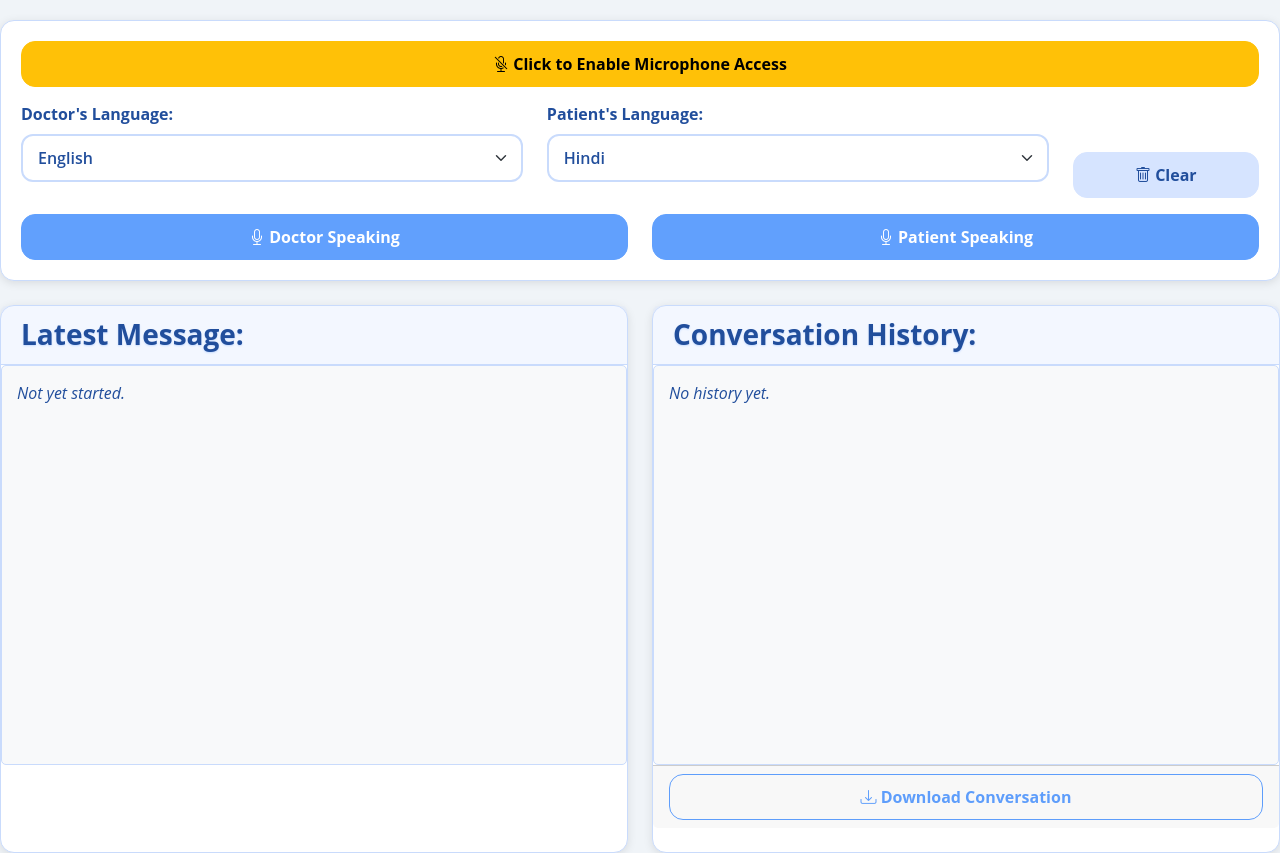
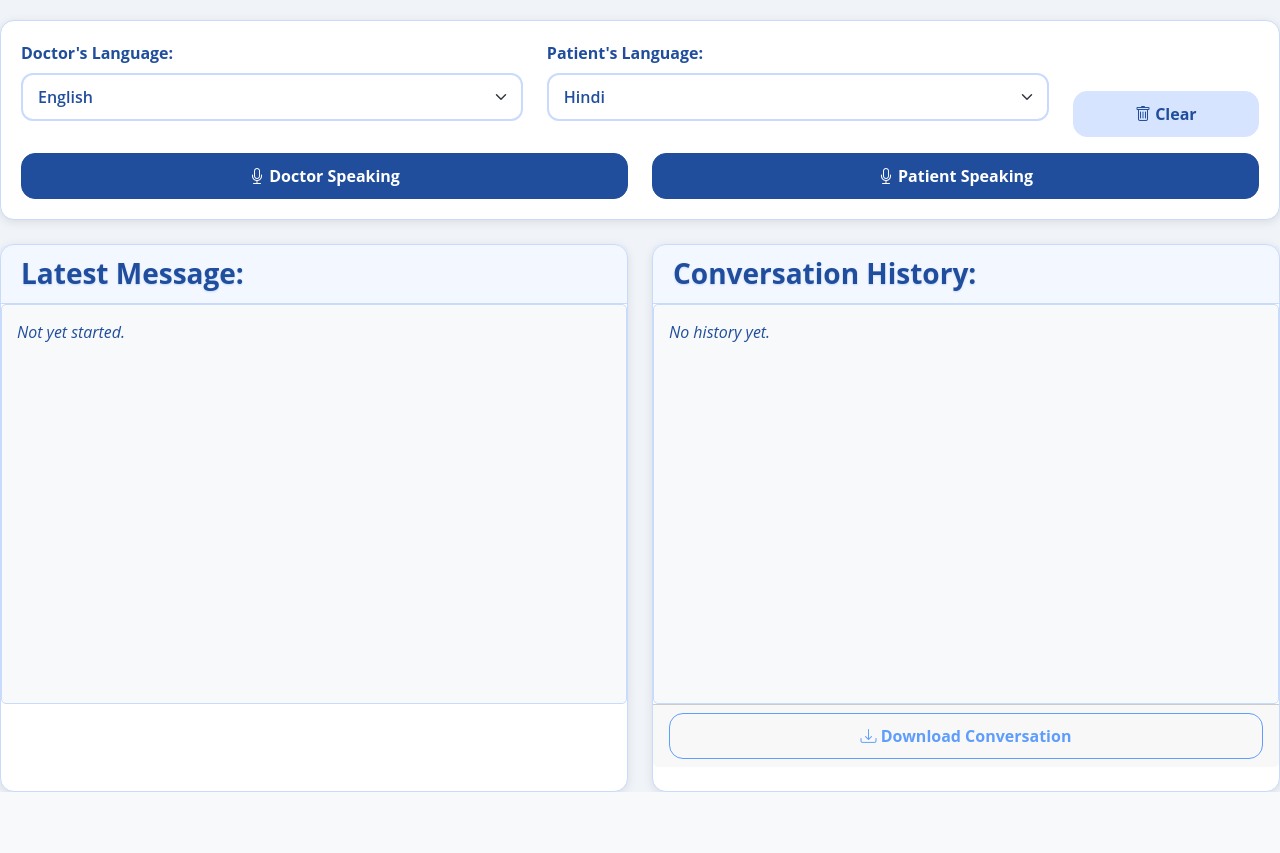
Before and after one commit to VBK-2102/combine_code1, a Flask app: page /translator in a window 1280 px wide. Shown: the part 151-1004 px from the top of the page. After the commit the page ends 943 px from the top, so only its background shows below. Run offline with Flask 3, Linux system fonts and the light colour scheme; some libraries are stand-ins or nearby versions.

Commit message:
Update translator.html

```diff
--- a/templates/translator.html
+++ b/templates/translator.html
@@ -74,28 +74,6 @@
             z-index: 1000;
             display: none;
         }
-        .btn-microphone {
-            position: relative;
-        }
-        .recording-indicator {
-            position: absolute;
-            top: -5px;
-            right: -5px;
-            width: 15px;
-            height: 15px;
-            background-color: red;
-            border-radius: 50%;
-            display: none;
-            animation: pulse 1.5s infinite;
-        }
-        @keyframes pulse {
-            0% { transform: scale(0.95); opacity: 0.7; }
-            50% { transform: scale(1.1); opacity: 1; }
-            100% { transform: scale(0.95); opacity: 0.7; }
-        }
-        #mic-permission-btn {
-            margin-bottom: 15px;
-        }
     </style>
 </head>
 <body>
@@ -115,9 +93,6 @@
 
                 <div class="card settings-card mb-4">
                     <div class="card-body">
-                        <button id="mic-permission-btn" class="btn btn-warning w-100">
-                            <i class="bi bi-mic-mute"></i> Click to Enable Microphone Access
-                        </button>
                         <form id="translator-form">
                             <div class="row">
                                 <div class="col-md-5">
@@ -151,15 +126,13 @@
 
                             <div class="row mt-3">
                                 <div class="col-md-6">
-                                    <button id="doctor-btn" type="button" class="btn btn-primary w-100 btn-microphone" disabled>
+                                    <button id="doctor-btn" type="button" class="btn btn-primary w-100">
                                         <i class="bi bi-mic"></i> <span class="btn-label">Doctor Speaking</span>
-                                        <span class="recording-indicator" id="doctor-recording"></span>
                                     </button>
                                 </div>
                                 <div class="col-md-6">
-                                    <button id="patient-btn" type="button" class="btn btn-primary w-100 btn-microphone" disabled>
+                                    <button id="patient-btn" type="button" class="btn btn-primary w-100">
                                         <i class="bi bi-mic"></i> <span class="btn-label">Patient Speaking</span>
-                                        <span class="recording-indicator" id="patient-recording"></span>
                                     </button>
                                 </div>
                             </div>
@@ -222,46 +195,10 @@
         });
         const audioPlayer = new Audio();
         let isProcessing = false;
-        let mediaStream = null;
 
         // Status alert elements
         const statusAlert = document.getElementById('status-alert');
         const alertMessage = document.getElementById('alert-message');
-        const micPermissionBtn = document.getElementById('mic-permission-btn');
-        const doctorBtn = document.getElementById('doctor-btn');
-        const patientBtn = document.getElementById('patient-btn');
-
-        // Request microphone permission
-        micPermissionBtn.addEventListener('click', () => {
-            navigator.mediaDevices.getUserMedia({ audio: true })
-                .then(stream => {
-                    mediaStream = stream;
-                    micPermissionBtn.innerHTML = '<i class="bi bi-mic"></i> Microphone Access Granted';
-                    micPermissionBtn.classList.remove('btn-warning');
-                    micPermissionBtn.classList.add('btn-success');
-                    micPermissionBtn.disabled = true;
-
-                    // Enable the recording buttons
-                    doctorBtn.disabled = false;
-                    patientBtn.disabled = false;
-
-                    showAlert('Microphone access granted', 'success');
-
-                    // Stop all tracks when window is closed
-                    window.addEventListener('beforeunload', () => {
-                        if (mediaStream) {
-                            mediaStream.getTracks().forEach(track => track.stop());
-                        }
-                    });
-                })
-                .catch(err => {
-                    console.error("Microphone access denied:", err);
-                    micPermissionBtn.innerHTML = '<i class="bi bi-mic-mute"></i> Microphone Access Denied';
-                    micPermissionBtn.classList.remove('btn-warning');
-                    micPermissionBtn.classList.add('btn-danger');
-                    showAlert('Microphone access is required for speech recognition', 'danger');
-                });
-        });
 
         function showAlert(message, type = 'danger') {
             statusAlert.className = `alert alert-${type} alert-dismissible fade show`;
@@ -316,6 +253,8 @@
             return LANGUAGES[languageName] || "en";
         }
 
+        const doctorBtn = document.getElementById('doctor-btn');
+        const patientBtn = document.getElementById('patient-btn');
         const clearBtn = document.getElementById('clear-btn');
         const doctorLang = document.getElementById('doctor-lang-input');
         const patientLang = document.getElementById('patient-lang-input');
@@ -327,24 +266,12 @@
             if (isProcessing) return;
 
             const labelSpan = button.querySelector('.btn-label');
-            const recordingIndicator = button.querySelector('.recording-indicator');
-
             labelSpan.textContent = "Listening...";
-            recordingIndicator.style.display = 'block';
-
             setTimeout(() => {
                 if (isProcessing) {
                     labelSpan.textContent = "Recognizing...";
                 }
             }, 4000);
-        }
-
-        function resetButton(button, originalLabel) {
-            const labelSpan = button.querySelector('.btn-label');
-            const recordingIndicator = button.querySelector('.recording-indicator');
-
-            labelSpan.textContent = originalLabel;
-            recordingIndicator.style.display = 'none';
         }
 
         function updateUI(response) {
@@ -430,13 +357,15 @@
             .then(data => {
                 updateUI(data);
                 const button = action === 'doctor' ? doctorBtn : patientBtn;
-                resetButton(button, action === 'doctor' ? 'Doctor Speaking' : 'Patient Speaking');
+                button.querySelector('.btn-label').textContent =
+                    action === 'doctor' ? 'Doctor Speaking' : 'Patient Speaking';
             })
             .catch(error => {
                 console.error('Error:', error);
                 isProcessing = false;
                 const button = action === 'doctor' ? doctorBtn : patientBtn;
-                resetButton(button, action === 'doctor' ? 'Doctor Speaking' : 'Patient Speaking');
+                button.querySelector('.btn-label').textContent =
+                    action === 'doctor' ? 'Doctor Speaking' : 'Patient Speaking';
 
                 const errorElement = document.createElement('div');
                 errorElement.className = 'alert alert-danger mt-3';
```
